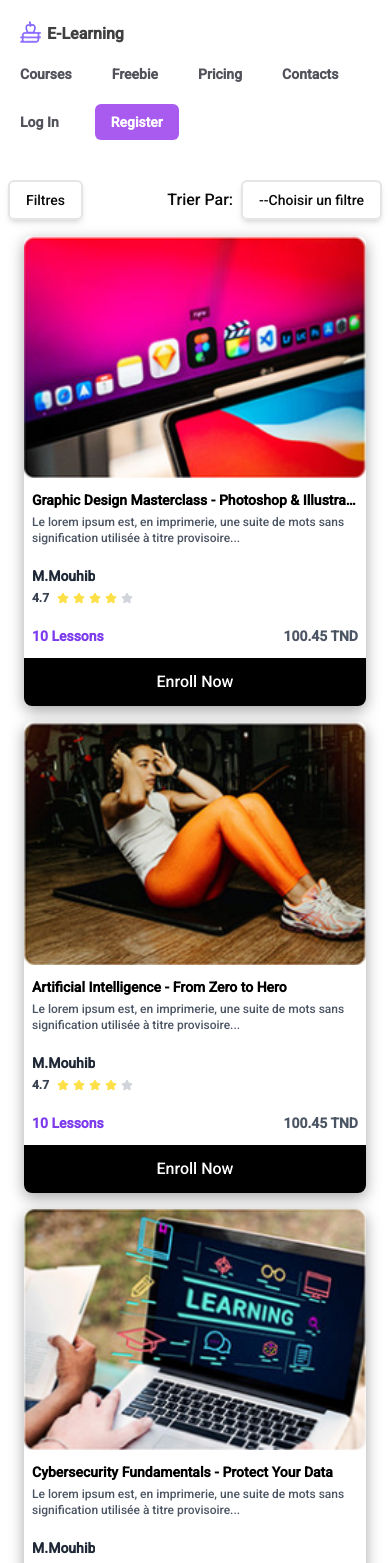
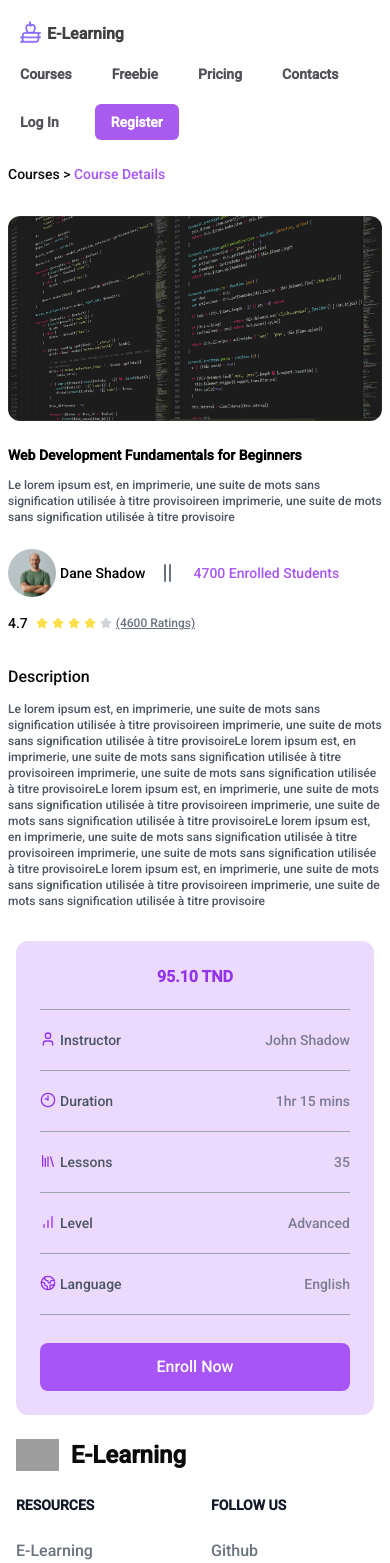
Before and after one commit to mohamedmouhibnaffeti/e-learning, a Next.js app: page /courses in a window 390 px wide. Shown: the top 1563 px of the page. Built offline with nearby package versions, Linux system fonts and the light colour scheme; grey boxes are pictures that could not be loaded.

Commit message:
responsive course page (before enrollment)

```diff
--- /dev/null
+++ b/app/courses/[...course]/page.tsx
@@ -0,0 +1,127 @@
+import Image from 'next/image'
+import React from 'react'
+
+import image from "../../../components/Images/Courses/webdev.jpg"
+import mentor from "../../../components/Images/mentors/mentor1.jpg"
+import { ChartNoAxesColumnIncreasingIcon, Clock10Icon, EarthIcon, LibraryIcon, ShieldOff, Tally2Icon, UserIcon } from 'lucide-react'
+import SmallStarsComponent from '@/components/Rating/SmallStars'
+import GraySeperator from '@/components/Seperators/GraySeperator'
+
+function CoursePage() {
+  return (
+    <div className="w-full h-full md:px-8 sm:px-4 px-2 max-w-[1400px] mx-auto lg:mb-16 lg:pb-32">
+        <h1 className="md:text-base text-sm mt-4"> Courses &gt; <span className="text-purple-500"> Course Details </span> </h1>
+        <div className="flex flex-wrap mt-8 max-md:gap-8">
+            <div className="lg:w-8/12 w-full">
+                <div className="w-full lg:h-[30rem]">
+                    <Image src={image} alt='' className="w-full rounded-xl h-full object-cover" />
+                </div>
+                <h1 className="max-md:text-lg text-xl max-sm:text-sm self-start text-black font-semibold max-w-full truncate mt-6"> Web Development Fundamentals for Beginners </h1>
+                <p className="text-sm max-sm:text-xs text-gray-600 mt-3">
+                    Le lorem ipsum est, en imprimerie,
+                    une suite de mots sans signification utilisée à titre provisoireen imprimerie,
+                    une suite de mots sans signification utilisée à titre provisoire
+                </p>
+                <div className="flex w-full justify-between items-center flex-wrap mt-6 gap-4">
+                    <div className="flex items-center gap-4 flex-wrap">
+                        <div className="flex gap-1 items-center">
+                            <div className="w-12 h-12">
+                                <Image src={mentor} alt='' className="w-full rounded-full h-full object-cover" />
+                            </div>
+                            <span className="text-black font-medium max-md:text-sm"> Dane Shadow </span>
+                        </div>
+                        <span className="text-purple-500 text-sm flex gap-2 items-center"> <Tally2Icon className="text-gray-500" /> 4700 Enrolled Students </span>
+                    </div>
+                    <div className="flex items-center gap-1">
+                        <span className="text-sm">
+                            4.7
+                        </span>
+                        <SmallStarsComponent />
+                        <span className="text-xs text-gray-500 underline">
+                            (4600 Ratings)
+                        </span>
+                    </div>
+                </div>
+                <h4 className="lg:text-xl md:text-lg text-base mt-8"> Description </h4>
+                <p className="text-sm max-sm:text-xs text-gray-600 mt-3">
+                    Le lorem ipsum est, en imprimerie,
+                    une suite de mots sans signification utilisée à titre provisoireen imprimerie,
+                    une suite de mots sans signification utilisée à titre provisoireLe lorem ipsum est, en imprimerie,
+                    une suite de mots sans signification utilisée à titre provisoireen imprimerie,
+                    une suite de mots sans signification utilisée à titre provisoireLe lorem ipsum est, en imprimerie,
+                    une suite de mots sans signification utilisée à titre provisoireen imprimerie,
+                    une suite de mots sans signification utilisée à titre provisoireLe lorem ipsum est, en imprimerie,
+                    une suite de mots sans signification utilisée à titre provisoireen imprimerie,
+                    une suite de mots sans signification utilisée à titre provisoireLe lorem ipsum est, en imprimerie,
+                    une suite de mots sans signification utilisée à titre provisoireen imprimerie,
+                    une suite de mots sans signification utilisée à titre provisoire
+                </p>
+            </div>
+            <div className="lg:w-1/3 w-full">
+                <div className="md:mx-8 mx-2 bg-purple-400/30 flex flex-col justify-center items-center py-6 rounded-xl px-6">
+                    <h4 className="lg:text-xl md:text-lg font-semibold text-purple-600"> 95.10 TND </h4>
+
+                    <GraySeperator classname="mt-5" />
+
+                    <div className="flex w-full justify-between items-center mt-5 text-sm">
+                        <div className="flex items-center gap-1">
+                            <UserIcon className="text-purple-600 h-4 w-4 -translate-y-px" />
+                            <span className="text-gray-600"> Instructor </span>
+                        </div>
+                        <span className="text-gray-600/70"> John Shadow </span>
+                    </div>
+
+                    <GraySeperator classname="mt-5" />
+
+                    <div className="flex w-full justify-between items-center mt-5 text-sm">
+                        <div className="flex items-center gap-1">
+                            <Clock10Icon className="text-purple-600 h-4 w-4 -translate-y-px" />
+                            <span className="text-gray-600"> Duration </span>
+                        </div>
+                        <span className="text-gray-600/70"> 1hr 15 mins </span>
+                    </div>
+
+                    <GraySeperator classname="mt-5" />
+
+                    <div className="flex w-full justify-between items-center mt-5 text-sm">
+                        <div className="flex items-center gap-1">
+                            <LibraryIcon className="text-purple-600 h-4 w-4 -translate-y-px" />
+                            <span className="text-gray-600"> Lessons </span>
+                        </div>
+                        <span className="text-gray-600/70"> 35 </span>
+                    </div>
+
+                    <GraySeperator classname="mt-5" />
+
+                    <div className="flex w-full justify-between items-center mt-5 text-sm">
+                        <div className="flex items-center gap-1">
+                            <ChartNoAxesColumnIncreasingIcon className="text-purple-600 h-4 w-4 -translate-y-px" />
+                            <span className="text-gray-600"> Level </span>
+                        </div>
+                        <span className="text-gray-600/70"> Advanced </span>
+                    </div>
+
+                    <GraySeperator classname="mt-5" />
+
+                    <div className="flex w-full justify-between items-center mt-5 text-sm">
+                        <div className="flex items-center gap-1">
+                            <EarthIcon className="text-purple-600 h-4 w-4 -translate-y-px" />
+                            <span className="text-gray-600"> Language </span>
+                        </div>
+                        <span className="text-gray-600/70"> English </span>
+                    </div>
+
+                    <GraySeperator classname="mt-5" />
+
+                    <button className="py-3 bg-purple-500 text-white hover:bg-purple-500/90 active:bg-purple-600 px-4 w-fit max-sm:w-full mt-7 rounded-lg transition-all duration-150">
+                        Enroll Now
+                    </button>
+
+                </div>
+            </div>
+        </div>
+    </div>
+  )
+}
+
+export default CoursePage
--- a/app/courses/page.tsx
+++ b/app/courses/page.tsx
@@ -75,7 +75,7 @@ const courses = [
     difficulty: "EASY"
   }
 ]
-function page() {
+function CoursesPage() {
   return (
     <div className="w-full h-full flex mb-16">
       <ProductsFiltersSideBar className='w-80 md:flex flex-col hidden min-h-screen border-r dark:border-r-gray-400 border-r-infinity-border px-4' inputClassName='' setExpanded={() => {}} getNeonsByFilter={()=>{}} />
@@ -137,4 +137,4 @@ function page() {
   )
 }
 
-export default page
+export default CoursesPage
--- /dev/null
+++ b/components/Seperators/GraySeperator.tsx
@@ -0,0 +1,9 @@
+import React from 'react'
+
+function GraySeperator({classname}: {classname?: string}) {
+  return (
+    <div className={`w-full h-px bg-gray-400 ${classname}`} />
+  )
+}
+
+export default GraySeperator
```
Also changed, not shown: components/Images/Courses/webdev.jpg (added).
